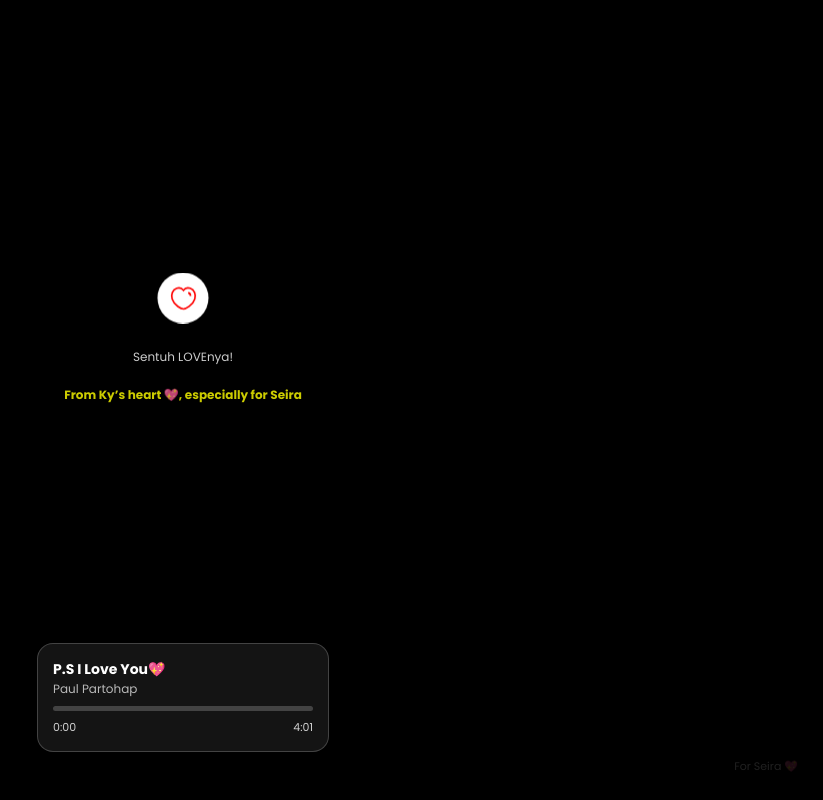
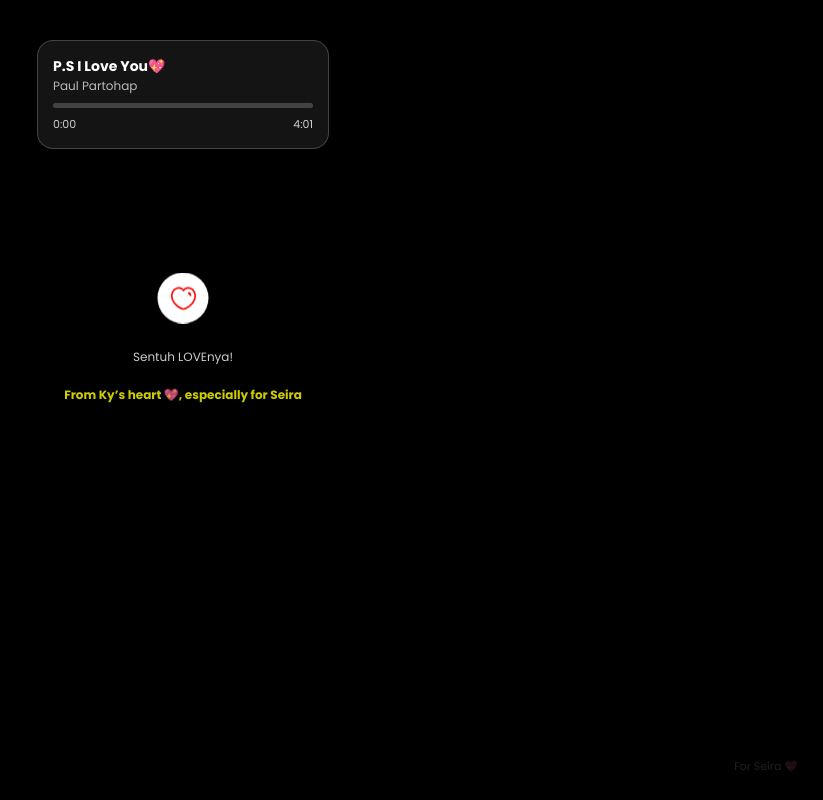
Before and after one commit to Ayaka33/For-Seira-3, a plain HTML site: page index.html in a window 1280 px wide. Shown: the whole page, without its empty margins (457-1280 px from the left). Drawn offline with nearby package versions, Linux system fonts and the light colour scheme.

Commit message:
Update index.html

```diff
--- a/index.html
+++ b/index.html
@@ -93,7 +93,8 @@ blockquote > #opsL{margin-right:0px;text-align:right !important;font-size:9px;fo
 .music-card {
     position: fixed;
     left: 50%;
-    bottom: 6%;
+	top: 5%;
+    bottom: auto;
     transform: translateX(-50%);
     width: 260px;
     padding: 15px;
```
